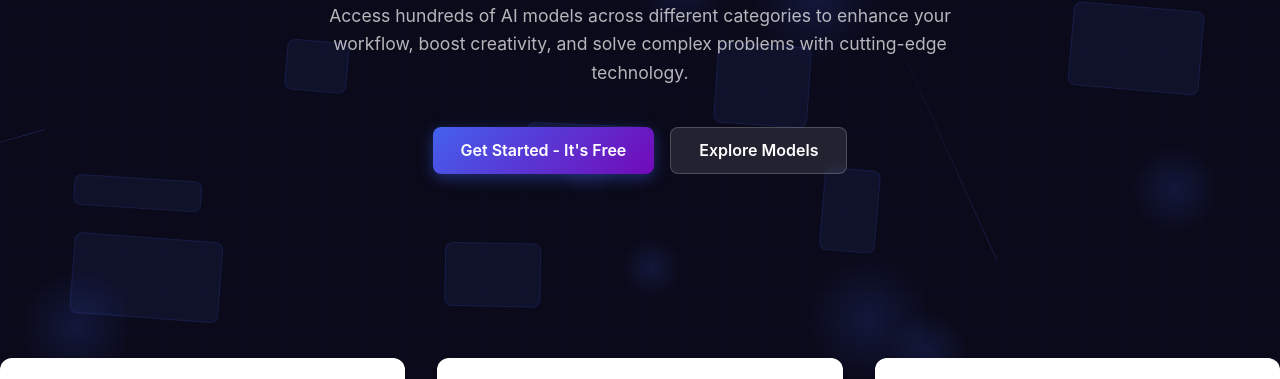
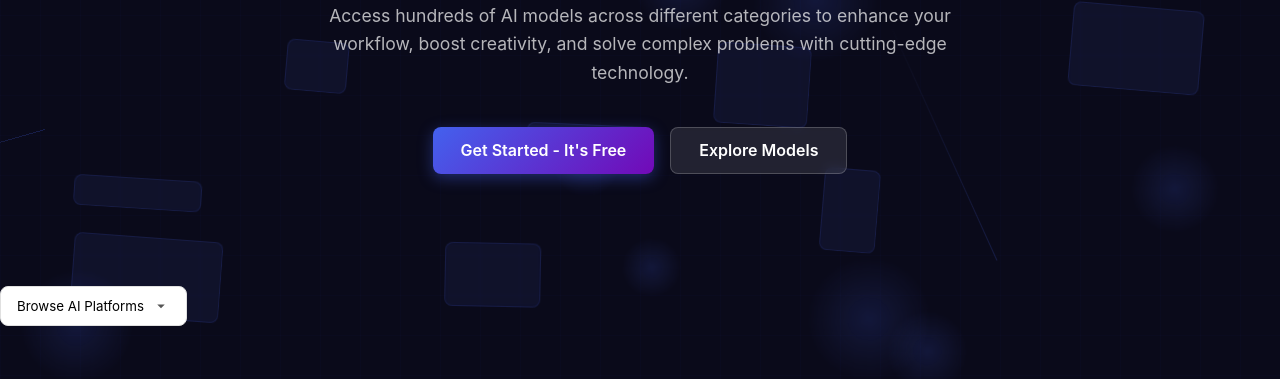
Before and after one commit to ShaunRussell27/WheretofindAI-website, a React app: page index.html in a window 1280 px wide. Shown: the part 345-724 px from the top of the page. Built offline with nearby package versions, Linux system fonts and the light colour scheme; no server answers.

Commit message:
Add files via upload

```diff
--- a/index.html
+++ b/index.html
@@ -23,7 +23,7 @@
             </a>
 
             <nav class="nav-links">
-               <a href="#categories" class="nav-link">Explore</a>
+                <a href="#categories" class="nav-link">Explore</a>
                 <a href="price.html" class="nav-link">Pricing</a>
                 <a href="resources.html" class="nav-link">Resources</a>
             </nav>
@@ -51,6 +51,12 @@
 
     <!-- AI Websites Dropdown -->
     <div class="ai-selector">
+        <button class="ai-dropdown-toggle" id="aiDropdownToggle" aria-expanded="false" aria-haspopup="listbox">
+            <span>Browse AI Platforms</span>
+            <svg class="dropdown-icon" viewBox="0 0 24 24" aria-hidden="true">
+                <path d="M7 10l5 5 5-5z"/>
+            </svg>
+        </button>
 
         <ul class="ai-dropdown-menu" id="aiDropdownMenu" role="listbox" aria-hidden="true">
             <li role="option" data-website="OpenAI" data-desc="AI research and deployment." data-url="https://openai.com">
```
